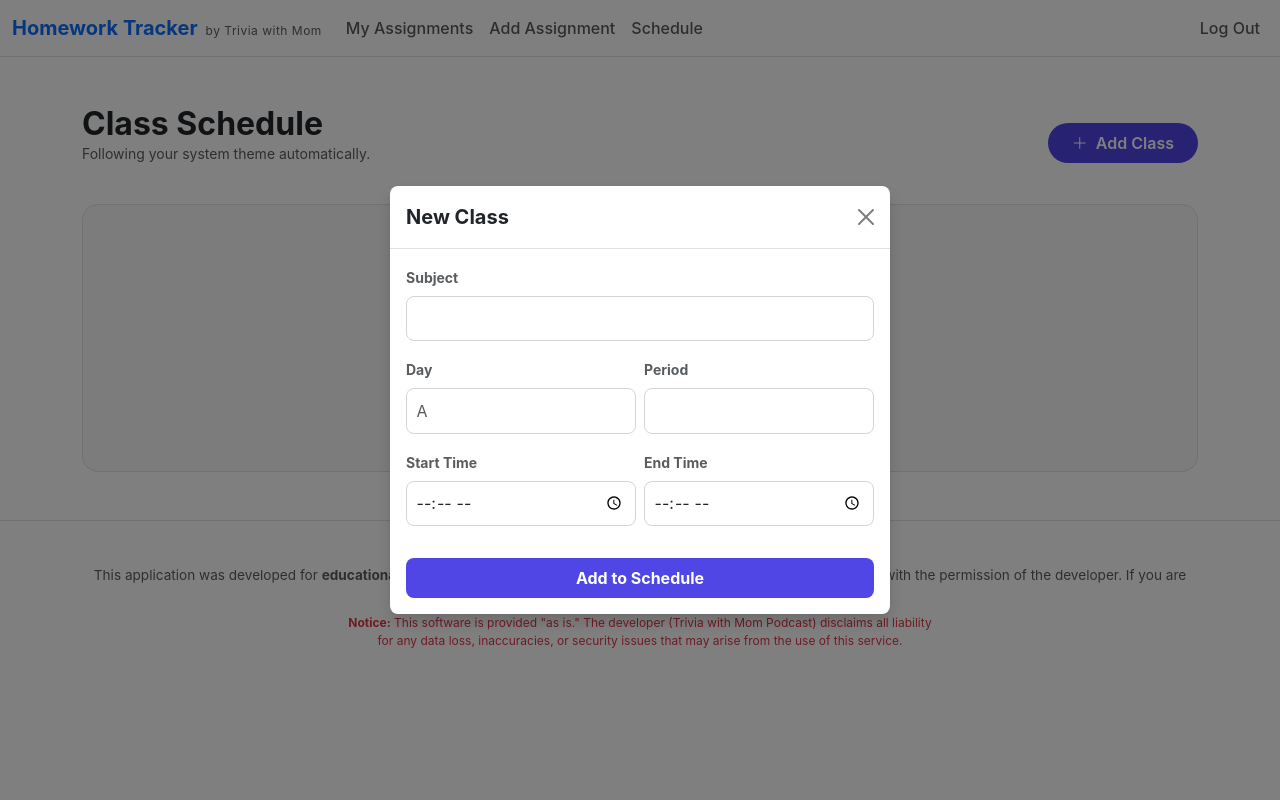
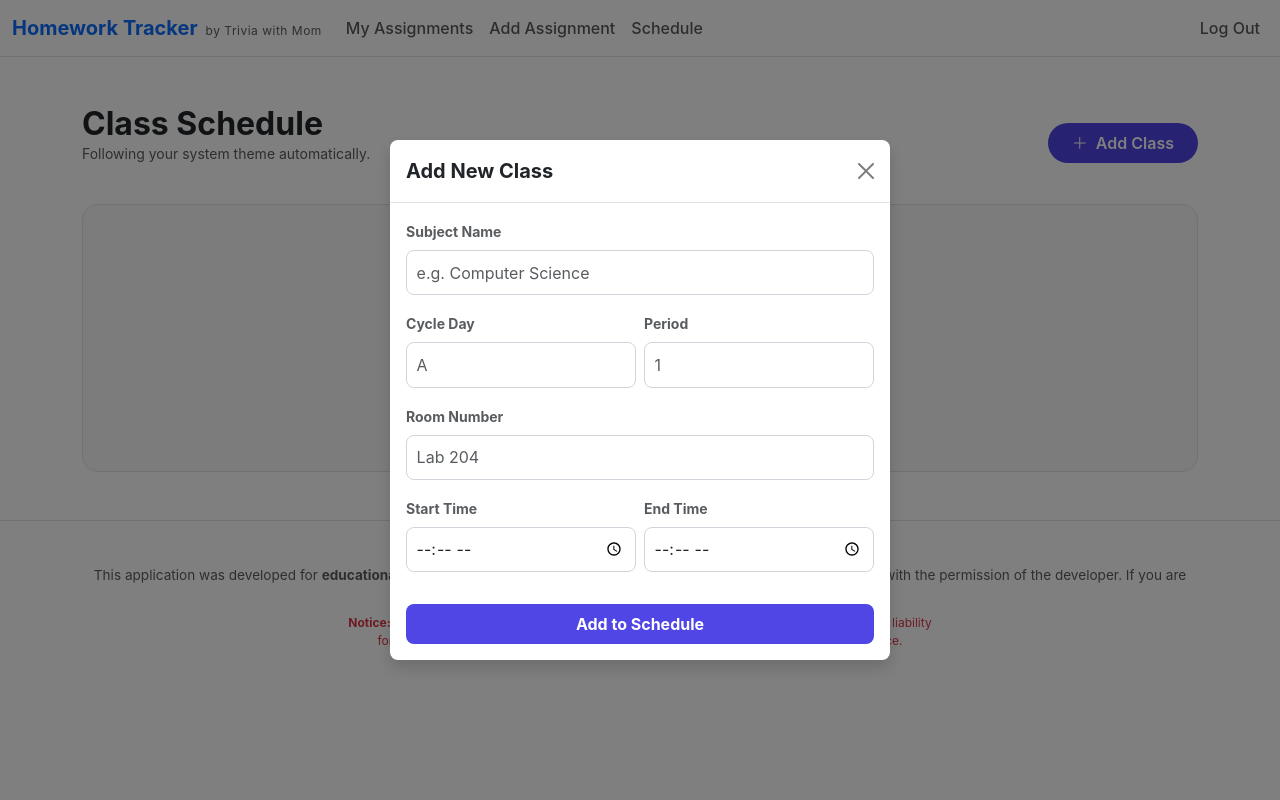
Before and after one commit to damelwani/homework, a Flask app: page /schedule in a window 1280 px wide, after a click on "Add Class". Run offline with Flask 3, Linux system fonts and the light colour scheme; the visitor is signed in with stand-in values (Sample User, id 1); data that the repository does not hold is empty; some libraries are stand-ins or nearby versions.

Commit message:
Update schedule.html

```diff
--- a/templates/schedule.html
+++ b/templates/schedule.html
@@ -123,29 +123,36 @@
     {% endfor %}
 {% endif %}
 
-{# ADD CLASS MODAL #}
-<div class="modal fade" id="addClass" tabindex="-1">
+{# --- ADD CLASS MODAL --- #}
+<div class="modal fade" id="addClass" tabindex="-1" aria-hidden="true">
     <div class="modal-dialog modal-dialog-centered">
         <form action="/schedule" method="POST" class="modal-content shadow border-0">
             <div class="modal-header">
-                <h5 class="modal-title fw-bold">New Class</h5>
-                <button type="button" class="btn-close" data-bs-dismiss="modal"></button>
+                <h5 class="modal-title fw-bold">Add New Class</h5>
+                <button type="button" class="btn-close" data-bs-dismiss="modal" aria-label="Close"></button>
             </div>
             <div class="modal-body">
                 <div class="mb-3">
-                    <label class="form-label small fw-bold text-body-secondary">Subject</label>
-                    <input type="text" name="subject" class="form-control" required>
+                    <label class="form-label small fw-bold text-body-secondary">Subject Name</label>
+                    <input type="text" name="subject" class="form-control" placeholder="e.g. Computer Science" required>
                 </div>
+
                 <div class="row g-2 mb-3">
                     <div class="col-6">
-                        <label class="form-label small fw-bold text-body-secondary">Day</label>
+                        <label class="form-label small fw-bold text-body-secondary">Cycle Day</label>
                         <input type="text" name="cycle_day" class="form-control" placeholder="A" required>
                     </div>
                     <div class="col-6">
                         <label class="form-label small fw-bold text-body-secondary">Period</label>
-                        <input type="number" name="period" class="form-control" required>
+                        <input type="number" name="period" class="form-control" placeholder="1" required>
                     </div>
                 </div>
+
+                <div class="mb-3">
+                    <label class="form-label small fw-bold text-body-secondary">Room Number</label>
+                    <input type="text" name="room_number" class="form-control" placeholder="Lab 204">
+                </div>
+
                 <div class="row g-2">
                     <div class="col-6">
                         <label class="form-label small fw-bold text-body-secondary">Start Time</label>
@@ -158,7 +165,7 @@
                 </div>
             </div>
             <div class="modal-footer border-0">
-                <button type="submit" class="btn btn-primary w-100 py-2 fw-bold">Add to Schedule</button>
+                <button type="submit" class="btn btn-primary w-100 py-2 fw-bold rounded-3">Add to Schedule</button>
             </div>
         </form>
     </div>
```
